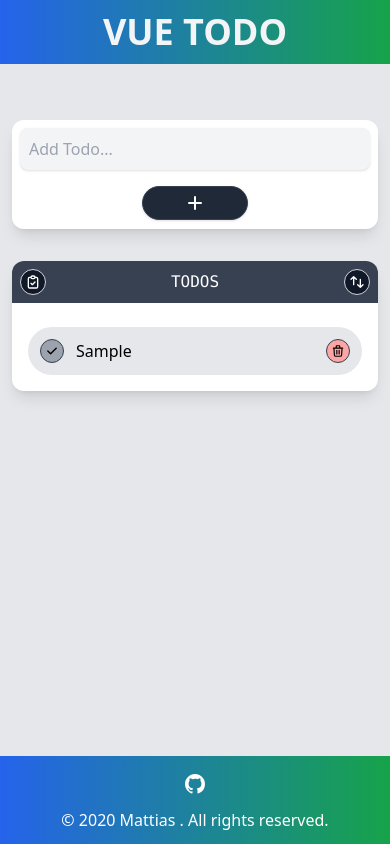
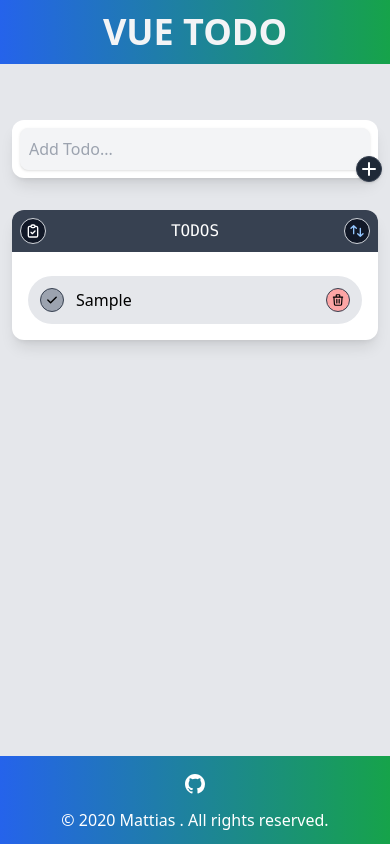
Before and after one commit to WiseCoding/intro-vue, a Vue app: page / in a window 390 px wide. Both pictures are taken after typing "Sample" into the empty fields and a click on the button "Add Todo". Built offline with nearby package versions, Linux system fonts and the light colour scheme.

Commit message:
Add Animation & styled titles

```diff
--- a/src/components/AddTodo.vue
+++ b/src/components/AddTodo.vue
@@ -13,10 +13,14 @@
         name="submit"
         type="submit"
         title="Add Todo"
-        class="sm:absolute sm:right-0 sm:bottom-0 bg-gradient-to-r hover:from-blue-600 hover:to-green-600 sm:p-0 hover:shadow-lg sm:translate-x-1 sm:translate-y-1 hover:scale-125 p-1 px-10 mt-4 text-white transform bg-gray-800 border border-gray-700 rounded-full shadow cursor-pointer"
+        class="bg-gradient-to-r hover:from-blue-600 hover:to-green-600 hover:shadow-lg hover:scale-125 absolute bottom-0 right-0 p-0 mt-4 text-white transform translate-x-1 translate-y-1 bg-gray-800 border border-gray-700 rounded-full cursor-pointer"
+        :class="[
+          submit ? 'from-blue-600 to-green-600 shadow-lg scale-125' : 'shadow',
+        ]"
       >
         <svg
           class="w-6 h-6"
+          :class="[submit ? 'animate-spin' : '']"
           fill="none"
           stroke="currentColor"
           viewBox="0 0 24 24"
@@ -37,10 +41,19 @@
 <script>
   export default {
     emits: ['add-todo'],
+    data() {
+      return {
+        submit: false,
+      };
+    },
     methods: {
       addTodo() {
+        this.submit = true;
         this.$emit('add-todo', this.$refs.userInput.value);
         this.$refs.userInput.value = '';
+        setTimeout(() => {
+          this.submit = false;
+        }, 400);
       },
     },
   };
--- a/src/components/Todo.vue
+++ b/src/components/Todo.vue
@@ -26,7 +26,7 @@
     >
       {{ body }}
     </p>
-    <div title="Delete!" @click="deleteTodo(id)">
+    <div :title="`Delete: ${body}`" @click="deleteTodo(id)">
       <svg
         class="hover:scale-125 hover:bg-red-500 w-6 h-6 p-1 mx-1 mr-2 transform bg-red-300 border border-gray-700 rounded-full cursor-pointer"
         fill="none"
--- a/src/components/TodoList.vue
+++ b/src/components/TodoList.vue
@@ -7,7 +7,7 @@
       class="rounded-t-xl flex flex-row items-center justify-between text-white bg-gray-700"
     >
       <div
-        class="hover:text-blue-600 hover:bg-white p-1 m-2 text-white transform bg-gray-900 border border-gray-300 cursor-pointer"
+        class="hover:text-green-600 hover:bg-white p-1 m-2 text-white transform bg-gray-900 border border-gray-300 cursor-pointer"
         :class="[filter ? 'bg-green-500 scale-125 rounded-lg' : 'rounded-full']"
         :title="filter ? 'Show Completed' : 'Hide Completed'"
         @click="hideCompleted"
@@ -29,7 +29,12 @@
       </div>
       <h2 class="font-mono">TODOS</h2>
       <div
-        class="hover:text-blue-600 hover:bg-white p-1 m-2 text-white bg-gray-900 border border-gray-300 rounded-full cursor-pointer"
+        class=" hover:bg-white p-1 m-2 bg-gray-900 border border-gray-300 rounded-full cursor-pointer"
+        :class="
+          reverse
+            ? 'text-red-300 hover:text-red-600'
+            : 'text-blue-300 hover:text-blue-600'
+        "
         :title="reverse ? 'Sort: Latest' : 'Sort: Oldest'"
         @click="reverseOrder"
       >
@@ -108,7 +113,6 @@
     watch: {
       todos() {
         this.printTodos = this.manageTodos();
-        console.log('test');
       },
       reverse() {
         this.printTodos = this.manageTodos();
```
